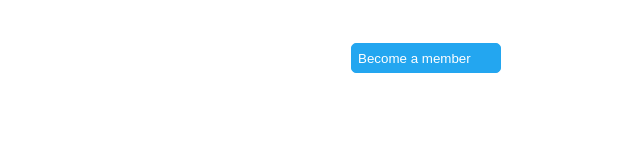
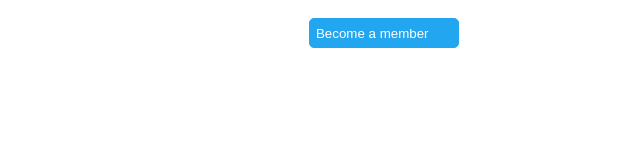
Before and after one commit to CharlesMuvaka/insurance, a plain HTML site: page insurance.html in a window 1280 px wide. Shown: the whole page, without its empty margins (640-1280 px from the left). Drawn offline with Linux system fonts and the light colour scheme.

Commit message:
add display property to our parent container and re-aligned it's children.

```diff
--- a/insurance.css
+++ b/insurance.css
@@ -1,4 +1,8 @@
 .container{
+    display: flex;
+    flex-direction: column;
+    align-items: center;
+    justify-content: space-between;
     color:white;
     height: 500px;
     width: 100%;
@@ -9,8 +13,8 @@
     display:flex;
     align-items: center;
     justify-content: space-around;
-    height: 100px;
-    width: 100%;
+    height: 50px;
+    width: 90%;
 }
 #login{
     width: 300px;
@@ -30,7 +34,7 @@
 }
 #topNav{
     position: relative;
-    left: -80px;
+    left: -20px;
 
 }
 #topNav a{
```
